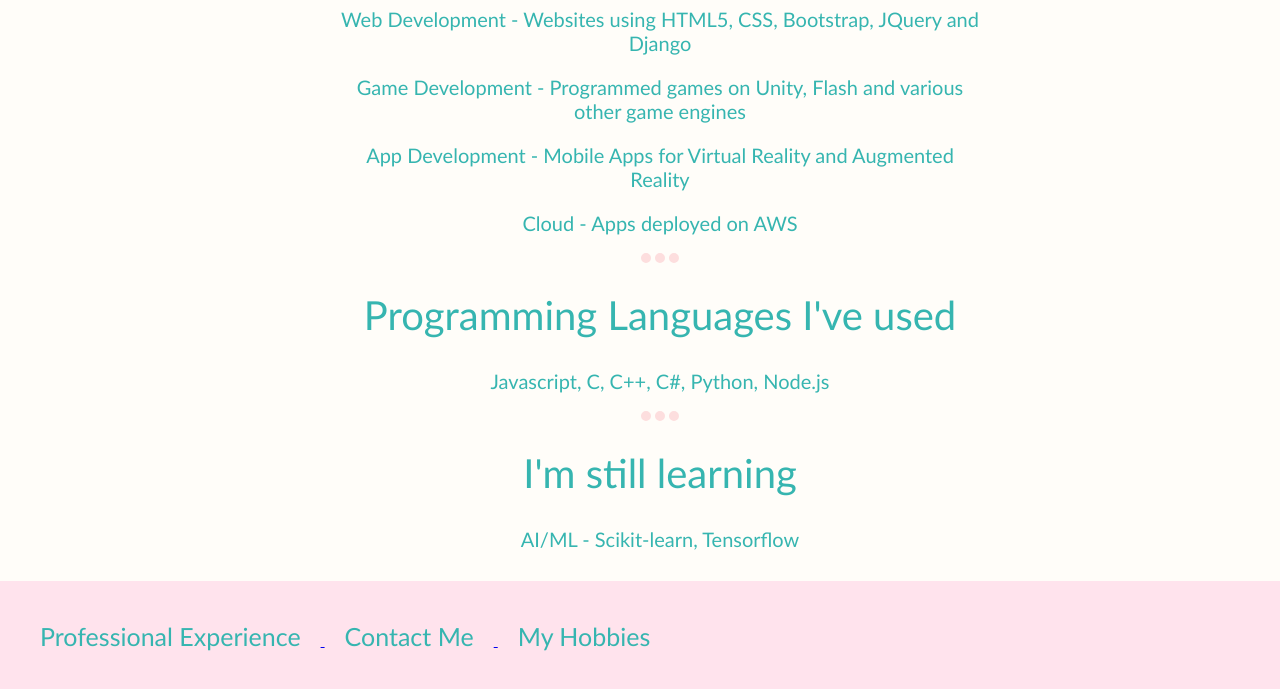
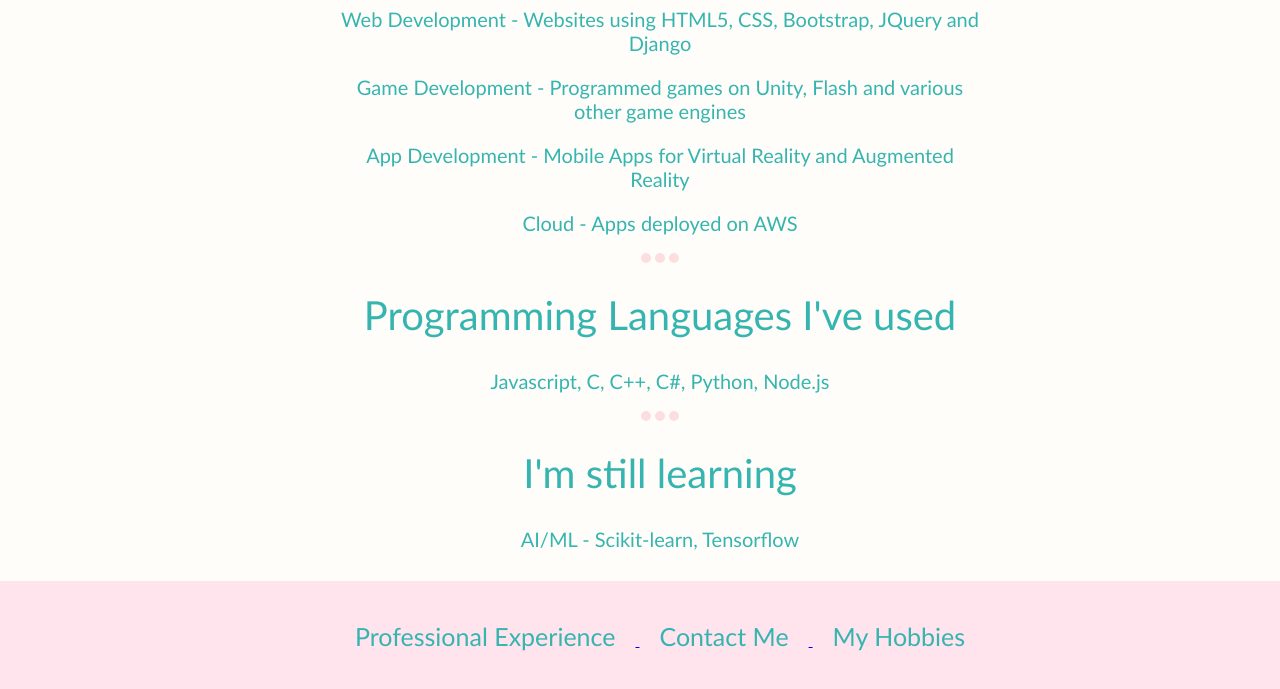
Before and after one commit to rohitbhoir/CV, a plain HTML site: page index.html in a window 1280 px wide. Shown: the part 606-1295 px from the top of the page. Drawn offline with Linux system fonts and the light colour scheme.

Commit message:
centered last section

```diff
--- a/CSS/styles.css
+++ b/CSS/styles.css
@@ -41,12 +41,17 @@ h1 {
   margin: auto;
   padding: 20px;
 }
-.h3-new {
+h3 {
   display: inline-block;
+  position: relative;
   font-family: Gill Sans, sans-serif;
   font-weight: 100;
   font-size: 25px;
   margin: auto;
+  /* margin-inline-start:auto;
+  margin-inline-end: auto;
+  margin-block-start: auto;
+  margin-block-end: auto; */
   padding: 20px;
 }
 .circular {
--- a/index.html
+++ b/index.html
@@ -32,15 +32,15 @@
     <h1 class="h1 dark center">I'm still learning</h1>
     <p class="para dark center">AI/ML - Scikit-learn, Tensorflow</p>
   </div>
-  <div class="fourth-container">
+  <div class="fourth-container" align="center">
     <a href="experience.html">
-      <h3 class="h3-new dark center">Professional Experience</h3>
+      <h3 class="dark center">Professional Experience</h3>
     </a>
     <a href="contact.html">
-      <h3 class="h3-new dark center">Contact Me</h3>
+      <h3 class="dark center">Contact Me</h3>
     </a>
     <a href="hobby.html">
-      <h3 class="h3-new dark center">My Hobbies</h3>
+      <h3 class="dark center">My Hobbies</h3>
     </a>
   </div>
 
```
